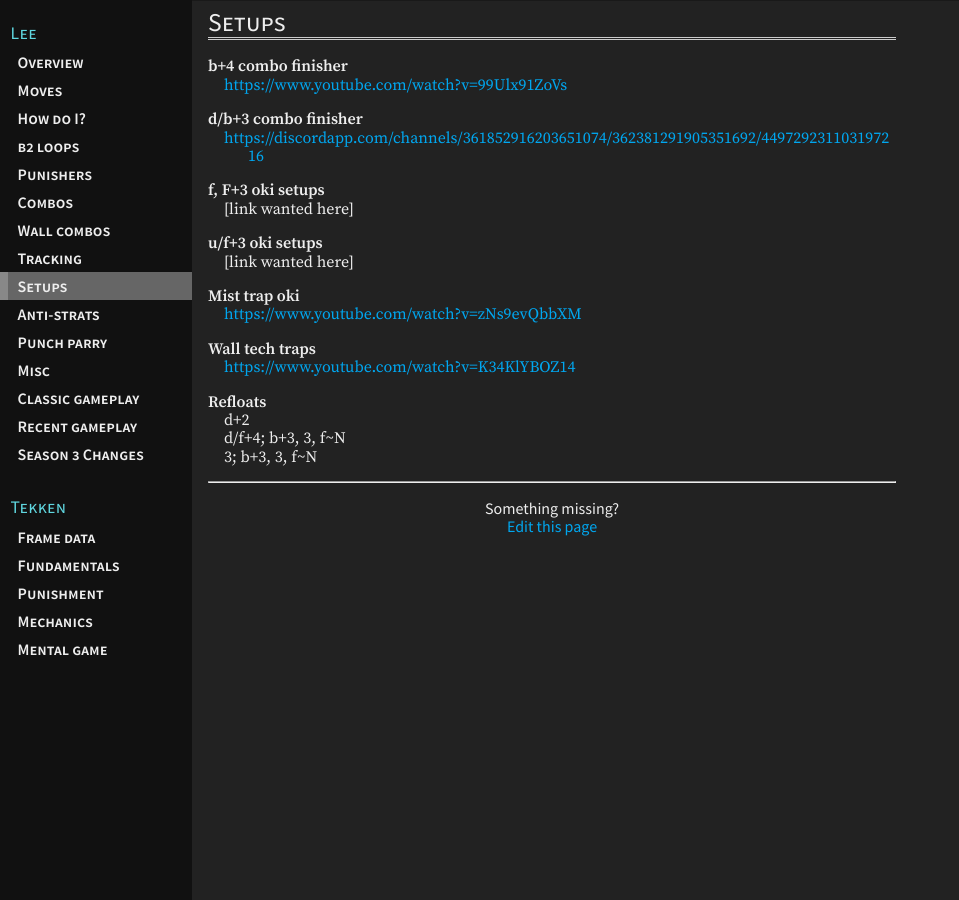
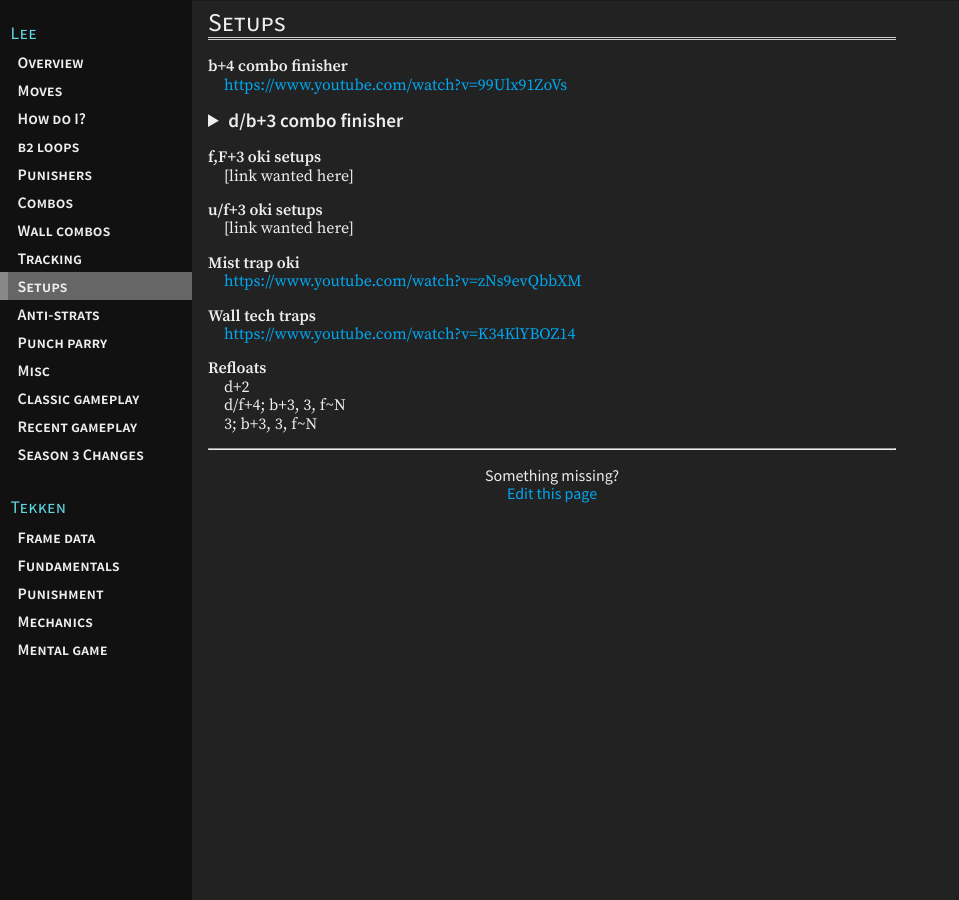
Before and after one commit to t7leeschool/t7leeschool.github.io, a Jekyll site: the page built from _pages/setups.md, in a window 1280 px wide. Shown: the whole page, without its empty margins (0-959 px from the left). Built offline with Jekyll 4.4.1, drawn with Linux system fonts in a browser that asks for light colours; part of the change alters nothing that is shown.

Commit message:
port discord links in /setups

```diff
--- a/_pages/setups.md
+++ b/_pages/setups.md
@@ -5,10 +5,23 @@ title: Setups
 **b+4 combo finisher**
 : <https://www.youtube.com/watch?v=99Ulx91ZoVs>
 
-**d/b+3 combo finisher**
-: <https://discordapp.com/channels/361852916203651074/362381291905351692/449729231103197216>
+<details>
+<summary markdown="0">d/b+3 combo finisher</summary>
+<!-- https://discordapp.com/channels/361852916203651074/362381291905351692/449729231103197216 -->
+d/b+3 spikes, so they can't tech roll when it's used as a finisher.
 
-**f, F+3 oki setups**
+If you do b+2,f\~N d/b+3 as aerial hits 6--7, you get a really good oki
+situation from mid stage or infinite stage maps:
+
+- d,D/B+4 will hit grounded or wake up kicks
+- d/b+3+4 will hit side roll left
+- d+3 after a delay will hit both rolls
+- FC d/f+4 and HMS 4 will hit both rolls
+
+The spacing makes everything but HMS 4 safe on block vs most characters.
+</details>
+
+**f,F+3 oki setups**
 : [link wanted here]
 
 **u/f+3 oki setups**
```
